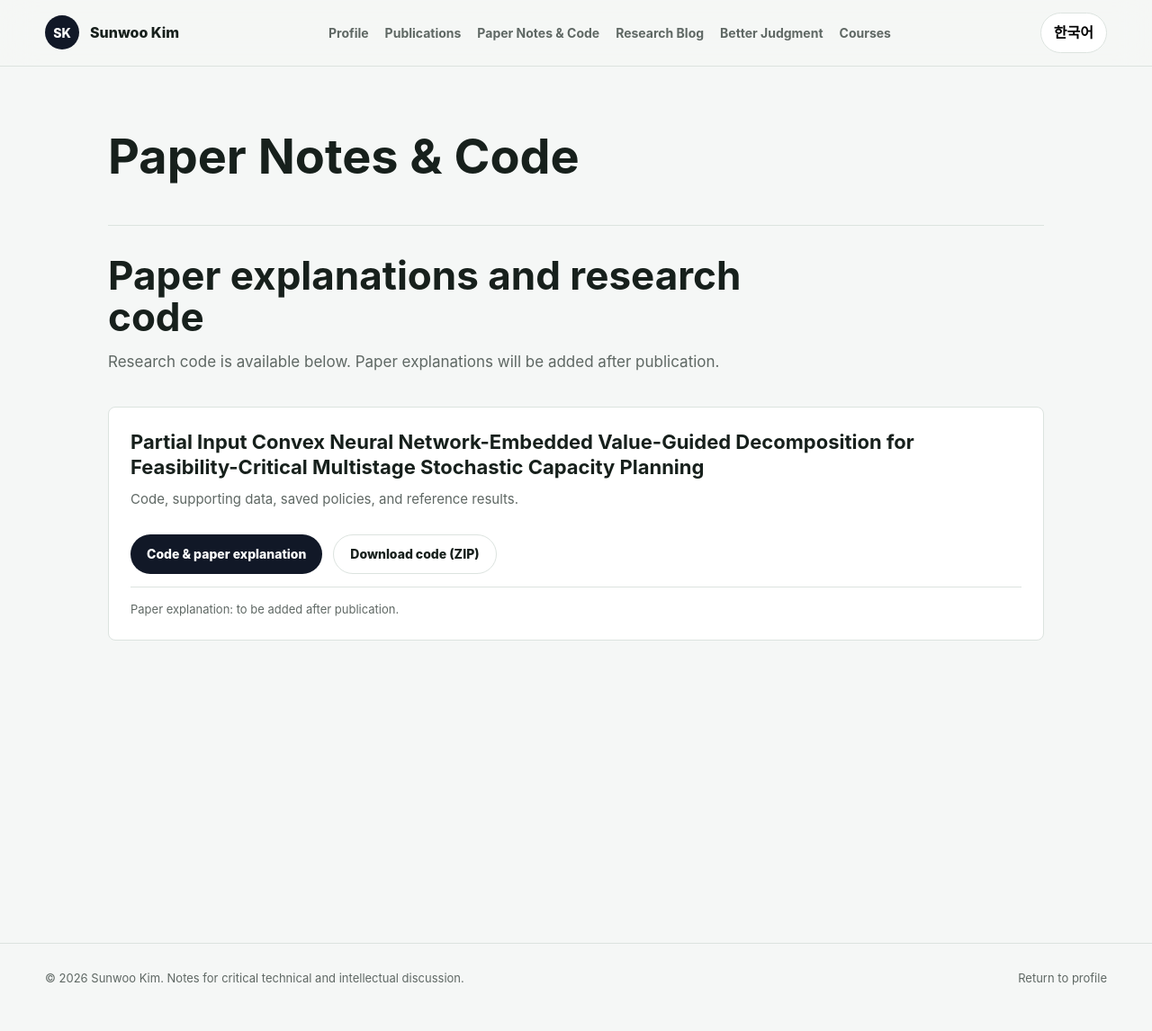
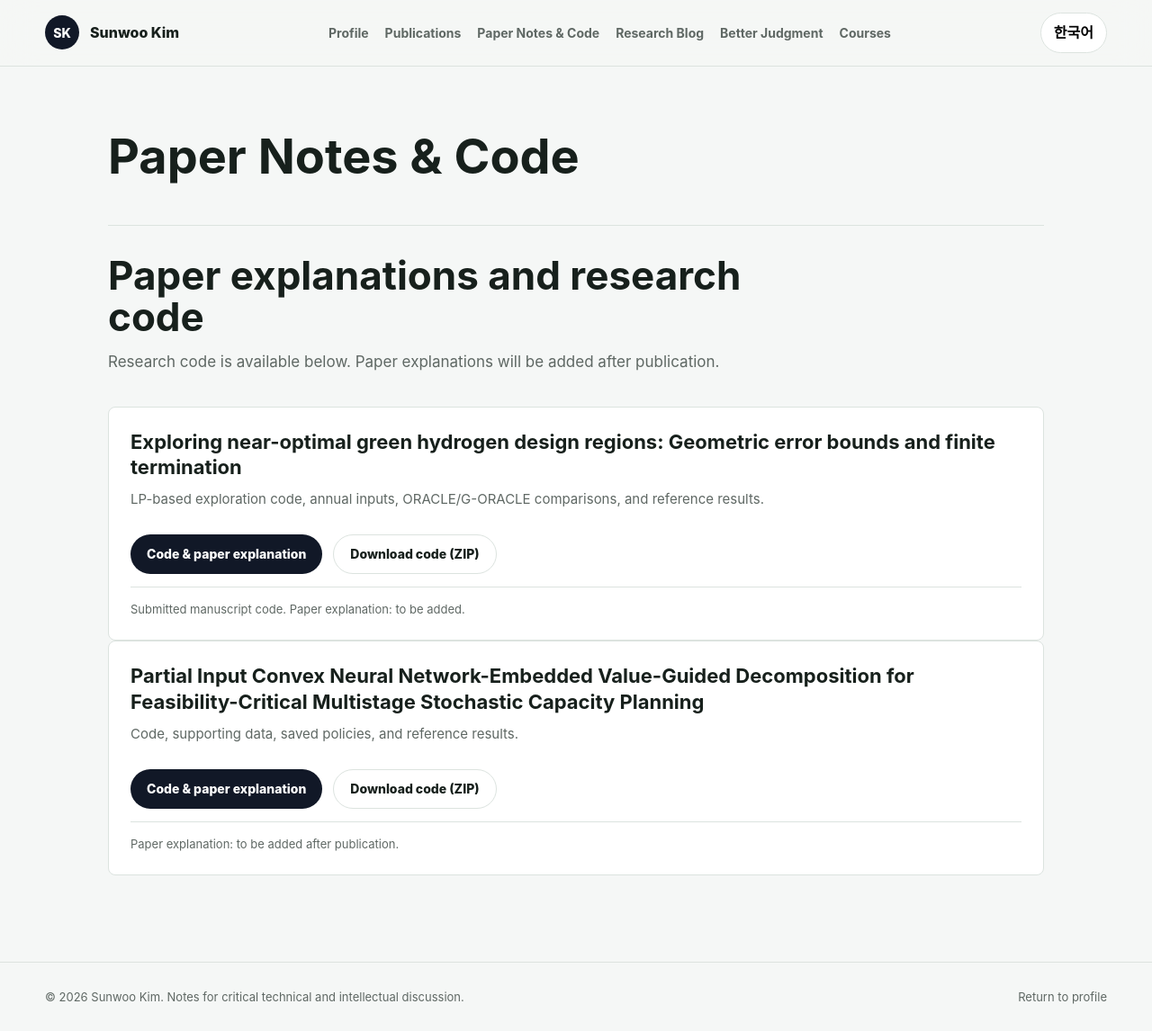
Before and after one commit to SunBooGermany/SunBooGermany.github.io, a Jekyll site: the page built from paper-resources/index.html, in a window 1280 px wide and 1146 px high. Shown: the whole window at 90% size. Built offline with Jekyll 4.4.1, drawn with Linux system fonts in a browser that asks for light colours.

Commit message:
Publish near-optimal hydrogen research code and reproduction package

```diff
--- a/paper-resources/index.html
+++ b/paper-resources/index.html
@@ -22,6 +22,27 @@ permalink: /paper-resources/
           <span data-lang-panel="ko" hidden>연구에 사용한 코드를 공개합니다. 논문 설명문은 출판 후 추가할 예정입니다.</span>
         </p>
       </div>
+      <article class="post-card" aria-labelledby="hydrogen-resource-title">
+        <h3 id="hydrogen-resource-title"><a href="{{ '/paper-resources/near-optimal-hydrogen/' | relative_url }}">Exploring near-optimal green hydrogen design regions: Geometric error bounds and finite termination</a></h3>
+        <p>
+          <span data-lang-panel="en">LP-based exploration code, annual inputs, ORACLE/G-ORACLE comparisons, and reference results.</span>
+          <span data-lang-panel="ko" hidden>LP 기반 탐색 코드, 연간 입력, ORACLE·G-ORACLE 비교와 기준 실험 결과.</span>
+        </p>
+        <div class="hero-actions">
+          <a class="button primary" href="{{ '/paper-resources/near-optimal-hydrogen/' | relative_url }}">
+            <span data-lang-panel="en">Code &amp; paper explanation</span>
+            <span data-lang-panel="ko" hidden>코드와 논문 설명</span>
+          </a>
+          <a class="button secondary" href="{{ '/assets/paper-resources/near-optimal-hydrogen/near-optimal-hydrogen-code.zip' | relative_url }}" download>
+            <span data-lang-panel="en">Download code (ZIP)</span>
+            <span data-lang-panel="ko" hidden>코드 다운로드 (ZIP)</span>
+          </a>
+        </div>
+        <p class="source-title">
+          <span data-lang-panel="en">Submitted manuscript code. Paper explanation: to be added.</span>
+          <span data-lang-panel="ko" hidden>제출 원고의 재현 코드. 논문 설명: 추가 예정.</span>
+        </p>
+      </article>
       <article class="post-card" aria-labelledby="picnn-resource-title">
         <h3 id="picnn-resource-title"><a href="{{ '/paper-resources/picnn-embedded-decomposition/' | relative_url }}">Partial Input Convex Neural Network-Embedded Value-Guided Decomposition for Feasibility-Critical Multistage Stochastic Capacity Planning</a></h3>
         <p>
```
Also changed, not shown: paper-resources/near-optimal-hydrogen/index.html (added, +79 -0 lines).
